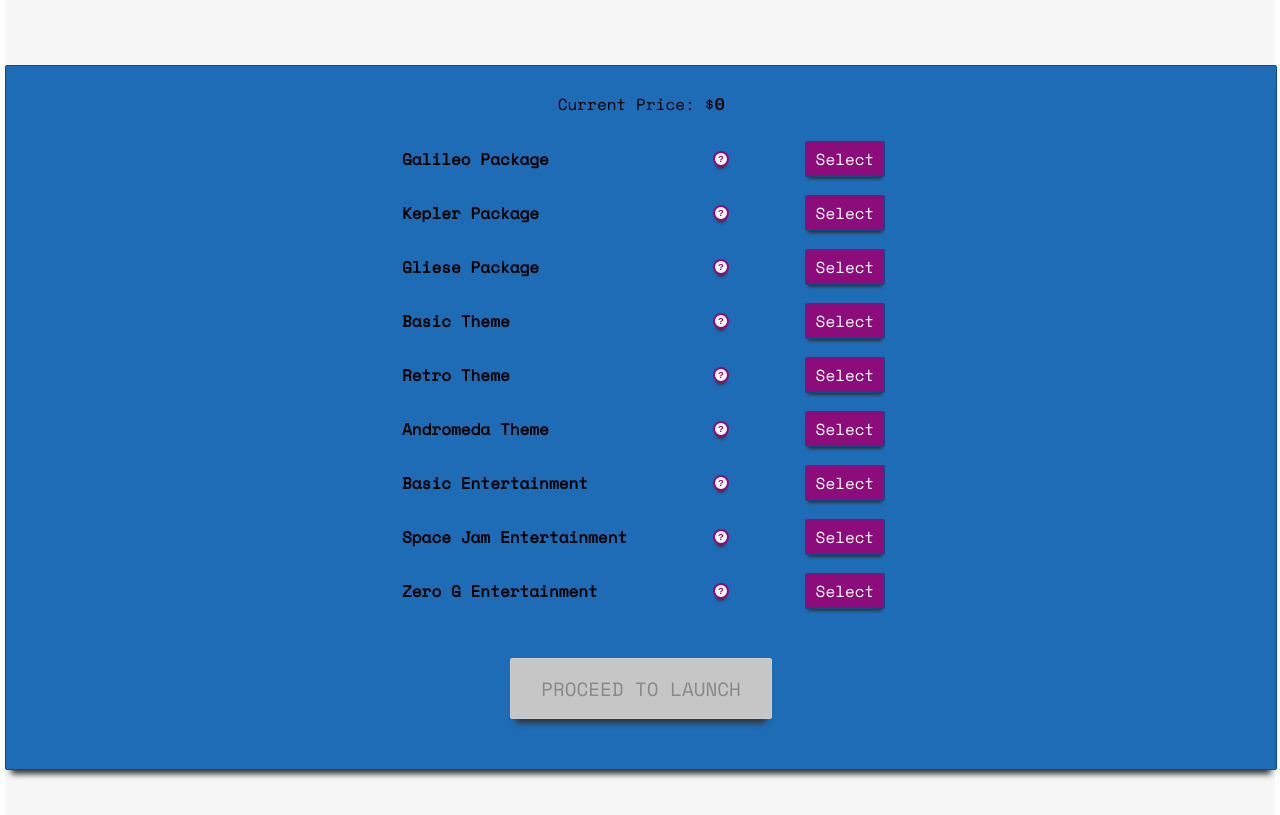
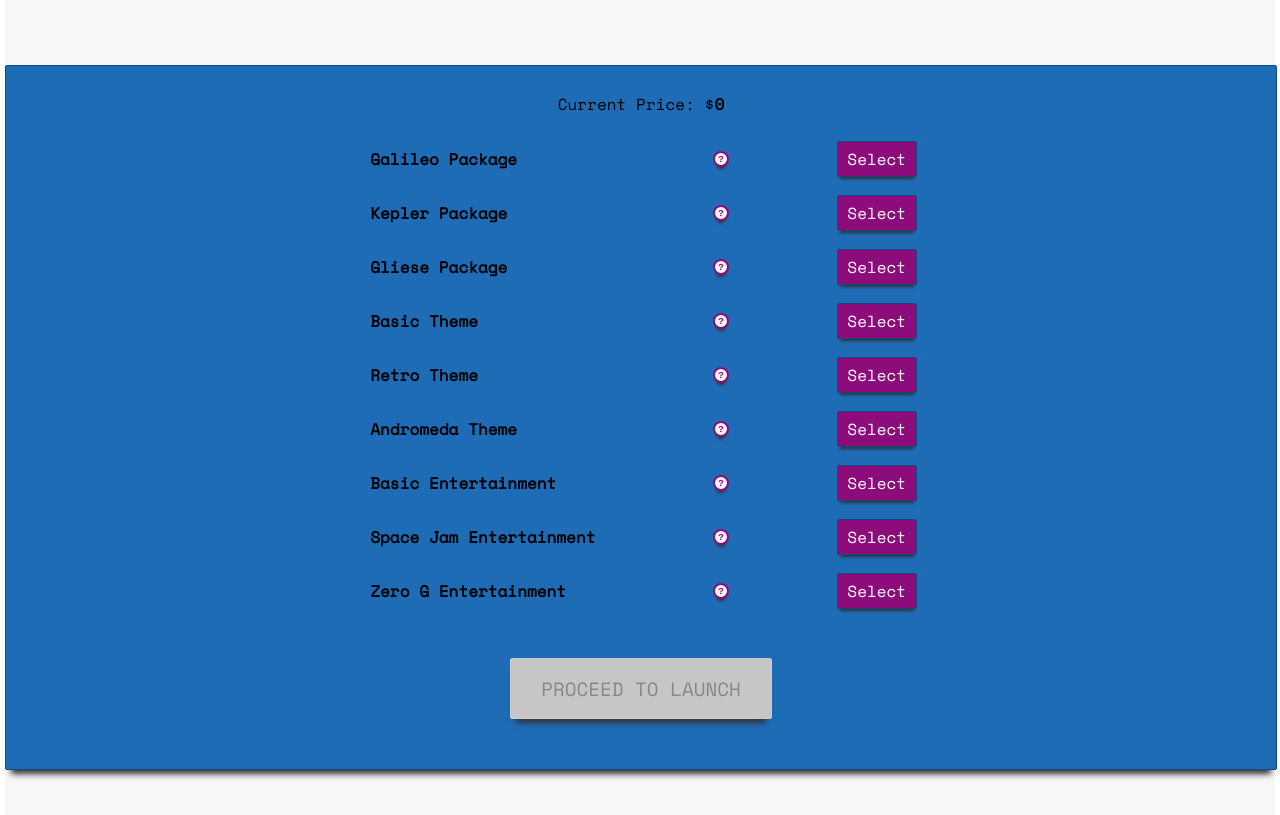
Before and after one commit to JonnyBeoulve/Flight-Architect, a React app: page / in a window 1280 px wide. Shown: the part 440-1255 px from the top of the page. Built offline with nearby package versions, Linux system fonts and the light colour scheme.

Commit message:
Improved large screen styling

```diff
--- a/src/components/Flight/FlightControls/FlightControls.css
+++ b/src/components/Flight/FlightControls/FlightControls.css
@@ -15,6 +15,7 @@
 
 .FlightControlsBox {
     width: 59%;
+    max-width: 1100px;
     height: 100%;
     display: flex;
     flex-direction: row;
@@ -76,7 +77,7 @@
 
 @media only screen and (max-width: 1366px) {
     .FlightControlsBox {
-        width: 40%;
+        width: 45%;
         height: 100%;
         display: flex;
         flex-direction: column;
```
